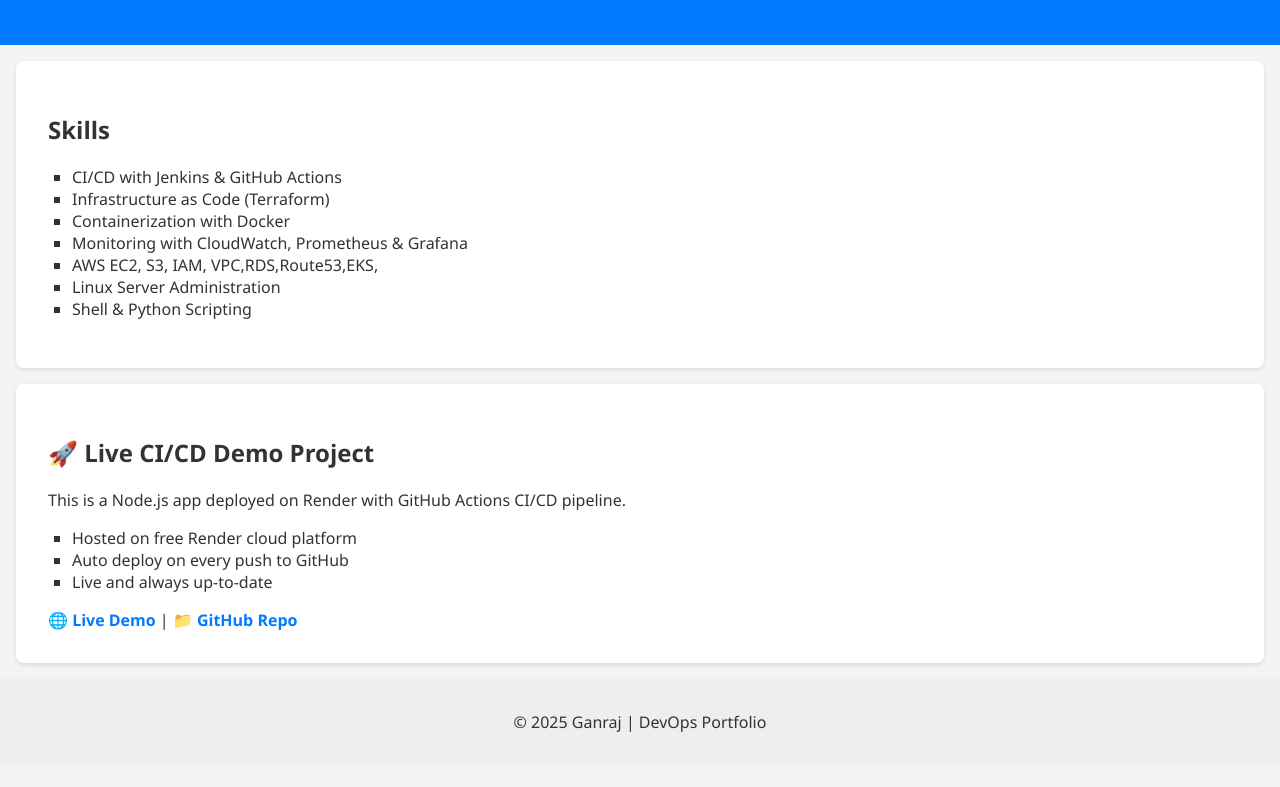
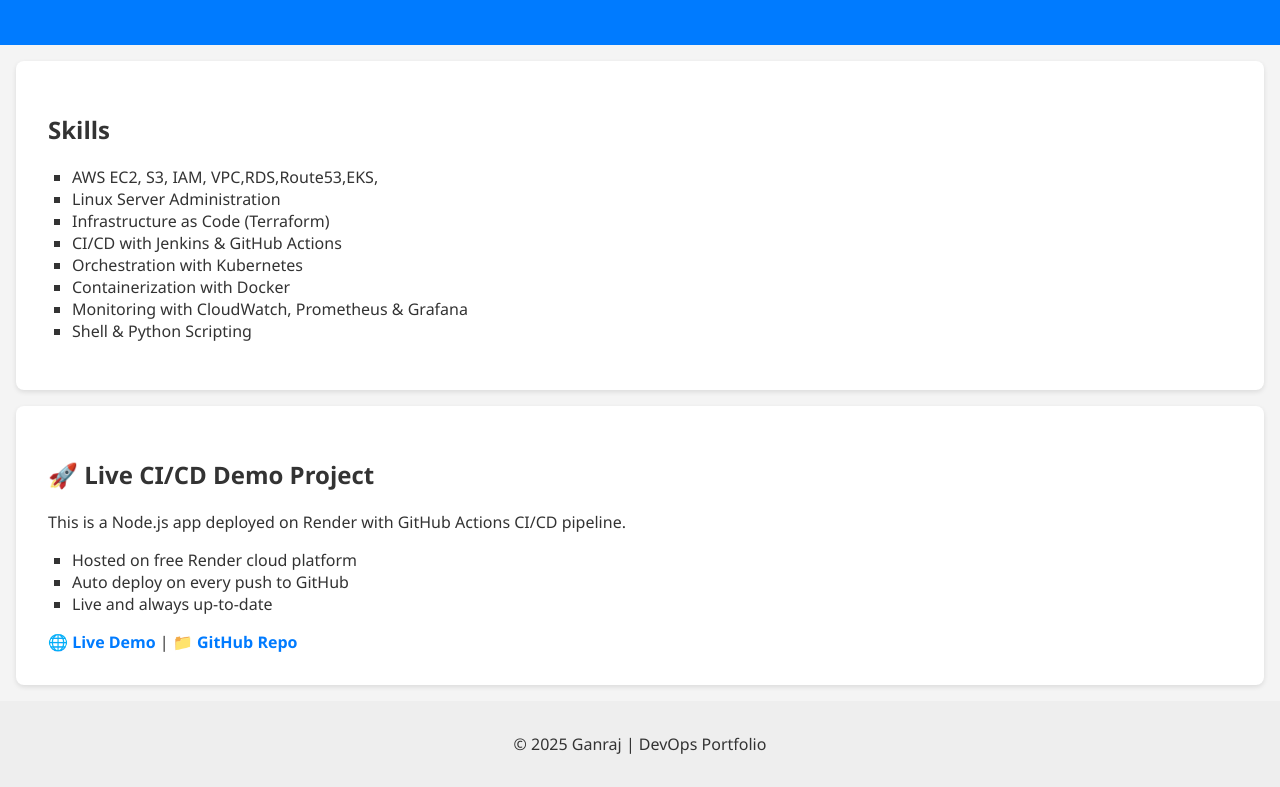
Before and after one commit to ganrajdol99215/devops-portfolio, a plain HTML site: page index.html in a window 1280 px wide. Shown: the part 143-930 px from the top of the page. Before the commit the page ends 908 px from the top, so only its background shows below. Drawn offline with Linux system fonts and the light colour scheme.

Commit message:
Update index.html

```diff
--- a/index.html
+++ b/index.html
@@ -14,13 +14,14 @@
     <section class="about">
         <h2>Skills</h2>
         <ul>
-            <li>CI/CD with Jenkins & GitHub Actions</li>
-              <li>Infrastructure as Code (Terraform)</li>
+               <li>AWS EC2, S3, IAM, VPC,RDS,Route53,EKS,</li>
+                 <li>Linux Server Administration</li>
+            <li>Infrastructure as Code (Terraform)</li>
+               <li>CI/CD with Jenkins & GitHub Actions</li>
+                 <li>Orchestration with Kubernetes</li>
                  <li>Containerization with Docker</li>
              <li>Monitoring with CloudWatch, Prometheus & Grafana</li>
-            <li>AWS EC2, S3, IAM, VPC,RDS,Route53,EKS,</li>
-             <li>Linux Server Administration</li>
-           <li>Shell & Python Scripting</li>
+                    <li>Shell & Python Scripting</li>
         </ul>
     </section>
     <section class="project">
```
